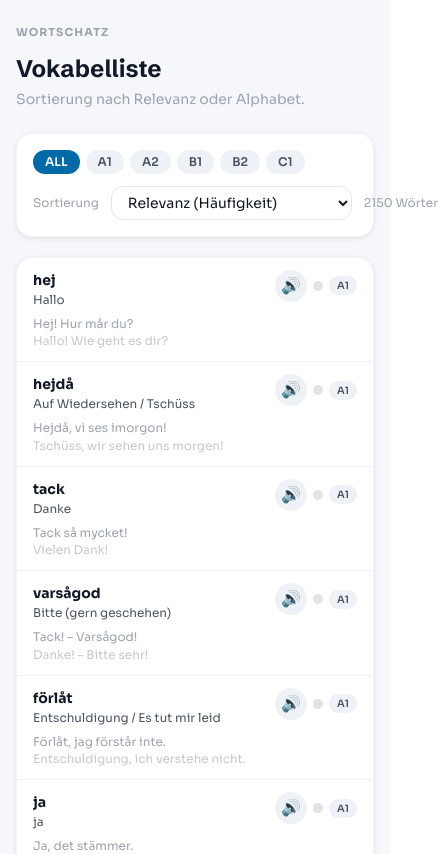
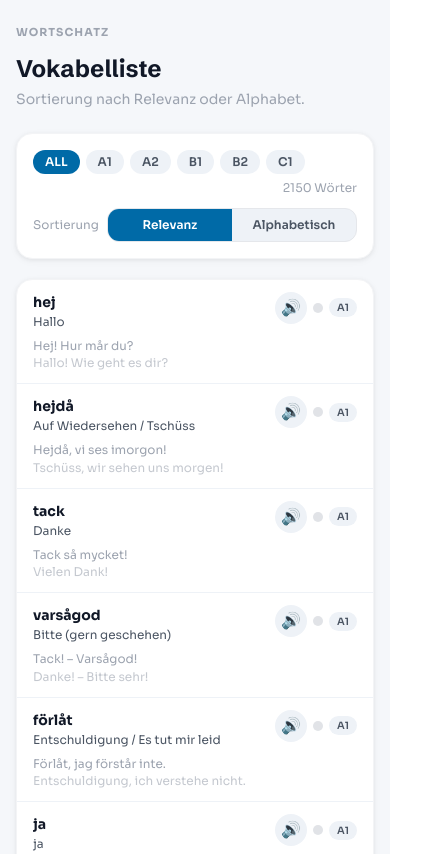
Before and after one commit to alexandervalerian/learn-swedish, a Nuxt app: page /vocabulary in a window 390 px wide. Shown: the top 854 px of the page, 438 px wide, since content can reach past the window. Built offline with nearby package versions, Linux system fonts and the light colour scheme.

Commit message:
ux: optimize mobile usage of vocabulary.

```diff
--- a/app/pages/vocabulary.vue
+++ b/app/pages/vocabulary.vue
@@ -73,9 +73,9 @@ const levels: LevelFilter[] = ['ALL', 'A1', 'A2', 'B1', 'B2', 'C1']
     </div>
 
     <!-- Filters -->
-    <div class="card p-4 mb-5">
+    <div class="card p-4 mb-5 space-y-3">
       <!-- Level filter pills -->
-      <div class="flex gap-1.5 flex-wrap mb-3">
+      <div class="flex gap-1.5 flex-wrap">
         <button
           v-for="l in levels"
           :key="l"
@@ -87,18 +87,23 @@ const levels: LevelFilter[] = ['ALL', 'A1', 'A2', 'B1', 'B2', 'C1']
         >
           {{ l }}
         </button>
+        <span class="ml-auto text-xs text-ink-tertiary self-center">{{ sortedWords.length }} Wörter</span>
       </div>
-      <!-- Sort -->
-      <div class="flex items-center gap-3">
+      <!-- Sort toggle -->
+      <div class="flex items-center gap-2">
         <span class="text-xs text-ink-tertiary flex-shrink-0">Sortierung</span>
-        <select
-          v-model="sortMode"
-          class="flex-1 rounded-xl border border-gray-200 bg-white px-3 py-1.5 text-sm text-ink-primary focus:border-brand focus:outline-none"
-        >
-          <option value="relevance">Relevanz (Häufigkeit)</option>
-          <option value="alpha">Alphabetisch (Schwedisch)</option>
-        </select>
-        <span class="text-xs text-ink-tertiary flex-shrink-0">{{ sortedWords.length }} Wörter</span>
+        <div class="flex-1 flex rounded-xl overflow-hidden border border-gray-200 bg-surface-inset">
+          <button
+            class="flex-1 py-2 text-xs font-semibold transition-all"
+            :class="sortMode === 'relevance' ? 'bg-brand text-white' : 'text-ink-secondary hover:text-brand'"
+            @click="sortMode = 'relevance'"
+          >Relevanz</button>
+          <button
+            class="flex-1 py-2 text-xs font-semibold transition-all"
+            :class="sortMode === 'alpha' ? 'bg-brand text-white' : 'text-ink-secondary hover:text-brand'"
+            @click="sortMode = 'alpha'"
+          >Alphabetisch</button>
+        </div>
       </div>
     </div>
 
```
Also changed, not shown: app/data/vocabulary/a1.json, 1 other file (tests, documents, lock files or other folders).
